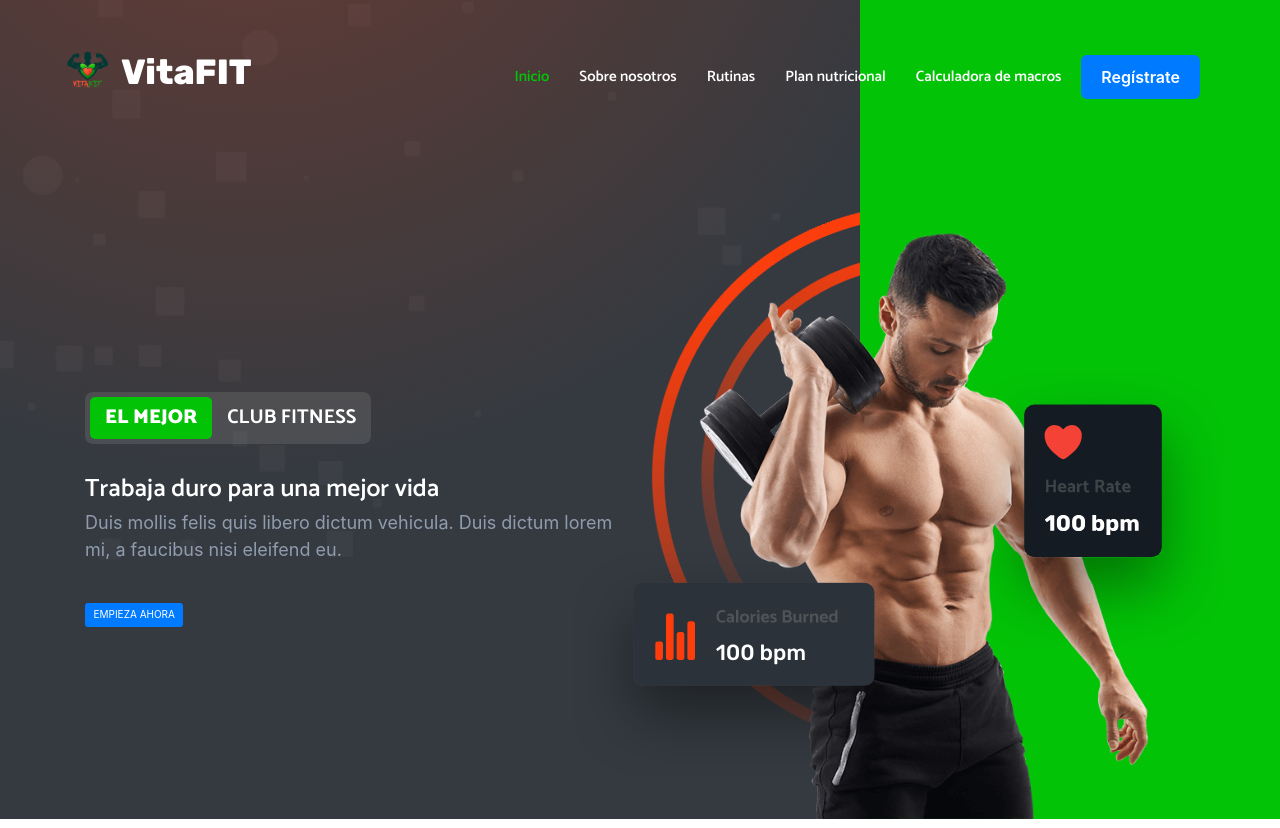
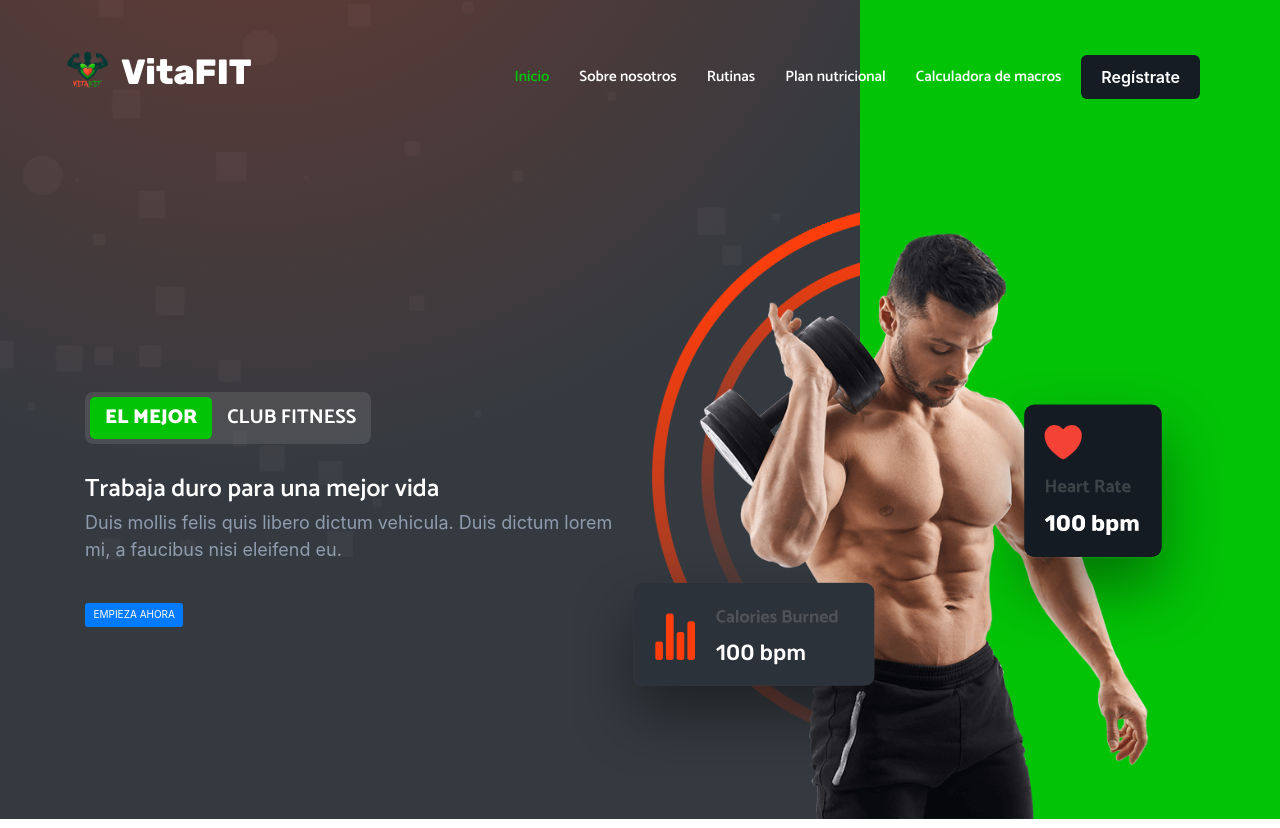
Before and after one commit to Juandrestrepo0550/Vitafit, a Django app: page /app.com/ in a window 1280 px wide. Shown: the top 828 px of the page. Run offline with Django 5.2, Linux system fonts and the light colour scheme; some libraries are stand-ins or nearby versions.

Commit message:
Update style.css

```diff
--- a/VitafitPy/Vitafit/landingpage/static/css/style.css
+++ b/VitafitPy/Vitafit/landingpage/static/css/style.css
@@ -547,12 +547,12 @@ body {
   }
 
   .auth-btn.login {
-    background-color: #007bff;
+    background-color: var(--rich-black-fogra-29-1);
     color: #fff;
   }
 
   .auth-btn.login:hover {
-    background-color: #0056b3;
+    background-color:  var(--rich-black-fogra-29-1);
   }
 
   .auth-btn.logout {
```
